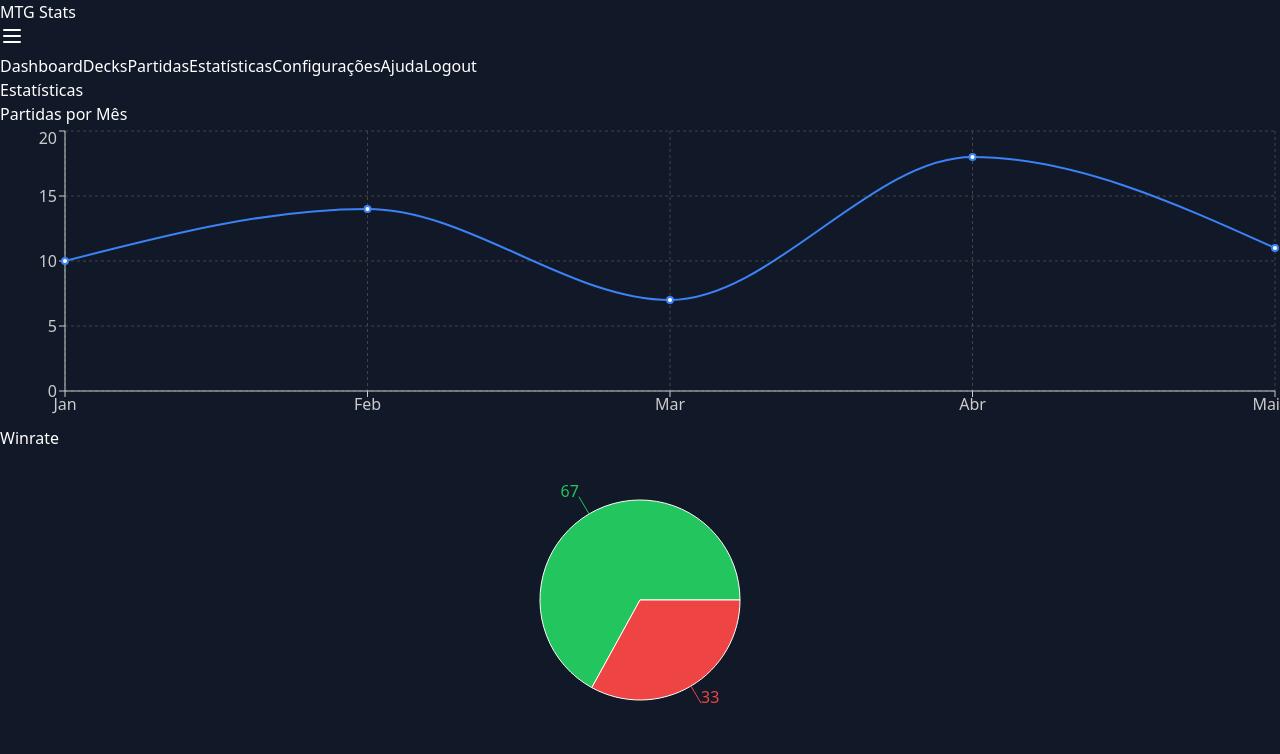
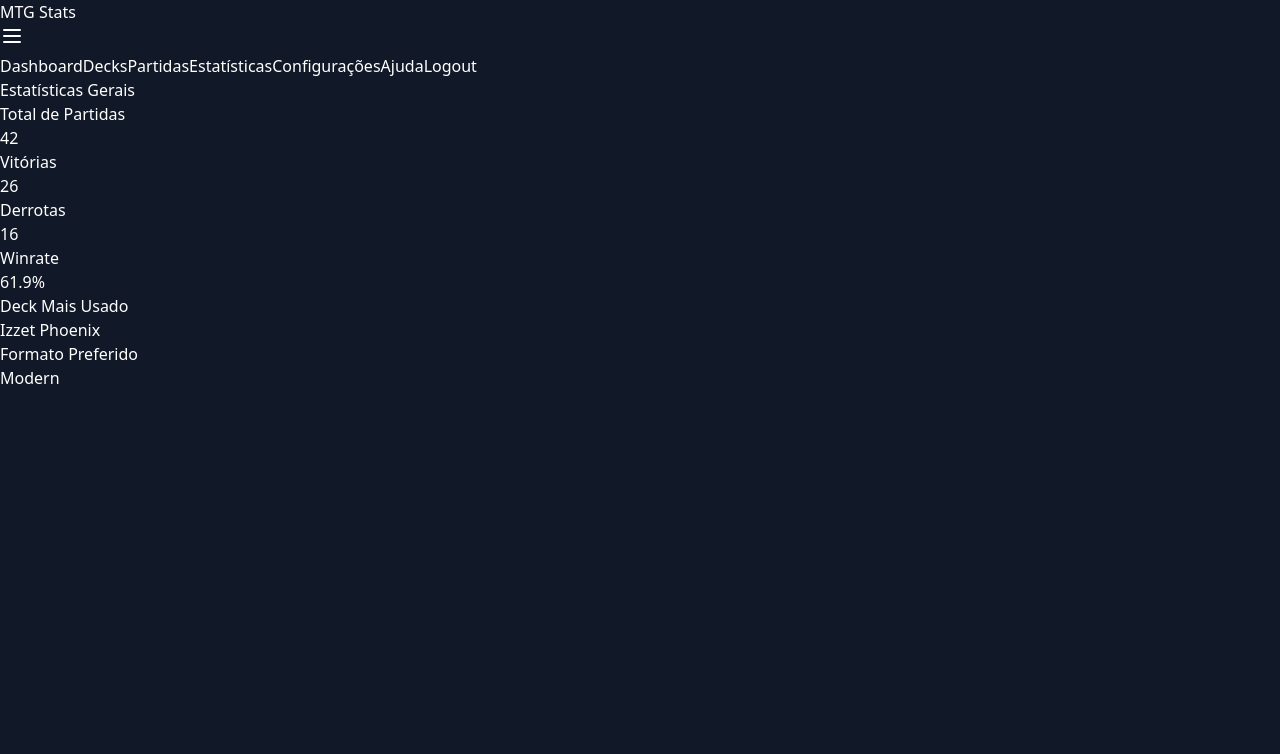
Before and after one commit to ghiberti85/mtg-stats-front, a Next.js app: page /stats in a window 1280 px wide. Shown: the top 754 px of the page. Built offline with nearby package versions, Linux system fonts and the light colour scheme; what @supabase/auth-helpers-nextjs would draw is missing.

Commit message:
feat(stats): add general player stats overview with simulated data

```diff
--- a/pages/stats.tsx
+++ b/pages/stats.tsx
@@ -1,117 +1,42 @@
 import Layout from '@/components/Layout'
-import {
-  ResponsiveContainer,
-  LineChart,
-  Line,
-  XAxis,
-  YAxis,
-  CartesianGrid,
-  Tooltip,
-  PieChart,
-  Pie,
-  Cell,
-} from 'recharts'
 
-const matchesPerMonth = [
-  { month: 'Jan', matches: 10 },
-  { month: 'Feb', matches: 14 },
-  { month: 'Mar', matches: 7 },
-  { month: 'Abr', matches: 18 },
-  { month: 'Mai', matches: 11 },
-]
-
-const winrateData = [
-  { name: 'Vitórias', value: 67 },
-  { name: 'Derrotas', value: 33 },
-]
-
-const formatData = [
-  { name: 'Modern', value: 45 },
-  { name: 'Standard', value: 30 },
-  { name: 'Pioneer', value: 25 },
-]
-
-const COLORS = ['#22c55e', '#ef4444', '#3b82f6', '#facc15']
+const stats = {
+  totalMatches: 42,
+  victories: 26,
+  defeats: 16,
+  winrate: '61.9%',
+  mostPlayedDeck: 'Izzet Phoenix',
+  preferredFormat: 'Modern',
+}
 
 export default function StatsPage() {
   return (
     <Layout>
       <div className="max-w-6xl mx-auto px-4 py-10">
-        <h1 className="text-3xl font-bold text-white mb-8">Estatísticas</h1>
+        <h1 className="text-3xl font-bold text-white mb-8">
+          Estatísticas Gerais
+        </h1>
 
-        <div className="grid grid-cols-1 lg:grid-cols-2 gap-10">
-          {/* Partidas por mês */}
-          <div className="bg-gray-900 p-6 rounded-xl shadow">
-            <h2 className="text-lg font-semibold text-white mb-4">
-              Partidas por Mês
-            </h2>
-            <ResponsiveContainer width="100%" height={300}>
-              <LineChart data={matchesPerMonth}>
-                <CartesianGrid strokeDasharray="3 3" stroke="#444" />
-                <XAxis dataKey="month" stroke="#ccc" />
-                <YAxis stroke="#ccc" />
-                <Tooltip />
-                <Line
-                  type="monotone"
-                  dataKey="matches"
-                  stroke="#3b82f6"
-                  strokeWidth={2}
-                />
-              </LineChart>
-            </ResponsiveContainer>
-          </div>
-
-          {/* Winrate */}
-          <div className="bg-gray-900 p-6 rounded-xl shadow">
-            <h2 className="text-lg font-semibold text-white mb-4">Winrate</h2>
-            <ResponsiveContainer width="100%" height={300}>
-              <PieChart>
-                <Pie
-                  data={winrateData}
-                  dataKey="value"
-                  nameKey="name"
-                  outerRadius={100}
-                  label
-                >
-                  {winrateData.map((_, index) => (
-                    <Cell
-                      key={`cell-${index}`}
-                      fill={COLORS[index % COLORS.length]}
-                    />
-                  ))}
-                </Pie>
-                <Tooltip />
-              </PieChart>
-            </ResponsiveContainer>
-          </div>
-        </div>
-
-        {/* Distribuição por formato */}
-        <div className="mt-10 bg-gray-900 p-6 rounded-xl shadow">
-          <h2 className="text-lg font-semibold text-white mb-4">
-            Distribuição por Formato
-          </h2>
-          <ResponsiveContainer width="100%" height={300}>
-            <PieChart>
-              <Pie
-                data={formatData}
-                dataKey="value"
-                nameKey="name"
-                outerRadius={120}
-                label
-              >
-                {formatData.map((_, index) => (
-                  <Cell
-                    key={`cell-${index}`}
-                    fill={COLORS[index % COLORS.length]}
-                  />
-                ))}
-              </Pie>
-              <Tooltip />
-            </PieChart>
-          </ResponsiveContainer>
+        <div className="grid grid-cols-1 md:grid-cols-3 gap-6">
+          <StatCard title="Total de Partidas" value={stats.totalMatches} />
+          <StatCard title="Vitórias" value={stats.victories} />
+          <StatCard title="Derrotas" value={stats.defeats} />
+          <StatCard title="Winrate" value={stats.winrate} />
+          <StatCard title="Deck Mais Usado" value={stats.mostPlayedDeck} />
+          <StatCard title="Formato Preferido" value={stats.preferredFormat} />
         </div>
       </div>
     </Layout>
   )
 }
+
+function StatCard({ title, value }: { title: string; value: string | number }) {
+  return (
+    <div className="bg-gray-900 border border-gray-700 rounded-xl p-6 shadow-lg text-center text-white hover:border-blue-500 transition">
+      <h3 className="text-sm text-gray-400 mb-2 uppercase tracking-wide">
+        {title}
+      </h3>
+      <p className="text-2xl font-bold">{value}</p>
+    </div>
+  )
+}
```
